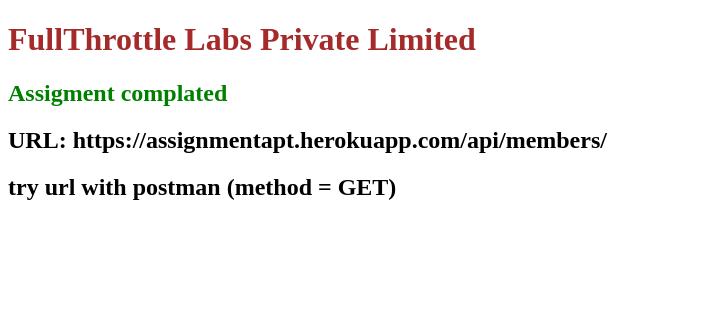
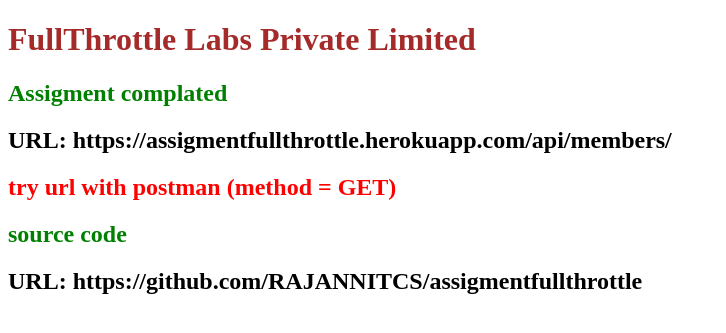
Before and after one commit to RAJANNITCS/assigmentfullthrottle, a Django app: page / in a window 1280 px wide. Shown: the top 333 px of the page, without its empty margins (0-726 px from the left). Run offline with Django 3.2, Linux system fonts and the light colour scheme.

Commit message:
add code link

```diff
--- a/templates/testapp/index.html
+++ b/templates/testapp/index.html
@@ -9,7 +9,10 @@
     <h1 style="color:brown;">FullThrottle Labs Private Limited </h1>
 
     <h2 style="color:green;">Assigment complated</h2>
-    <h2>URL:  https://assignmentapt.herokuapp.com/api/members/</h2>
-    <h2>try url with postman (method = GET)</h2>
+    <h2>URL: https://assigmentfullthrottle.herokuapp.com/api/members/</h2>
+    <h2 style="color:red;">try url with postman (method = GET)</h2>
+
+    <h2 style="color:green;">source code</h2>
+    <h2>URL: https://github.com/RAJANNITCS/assigmentfullthrottle</h2>
 </body>
 </html>
```
